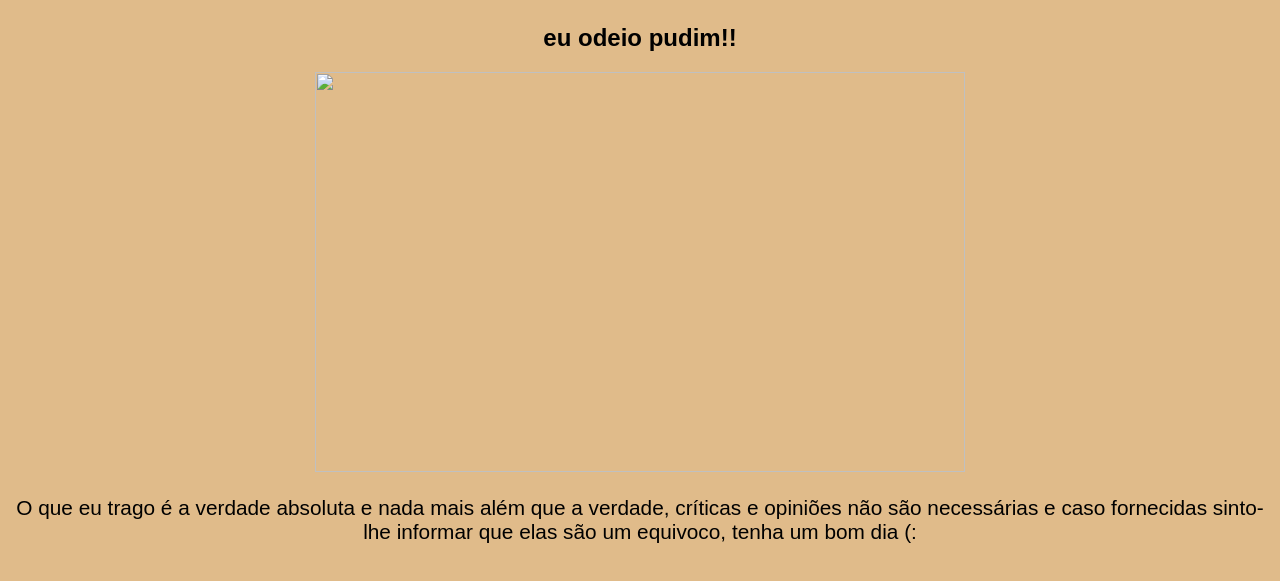
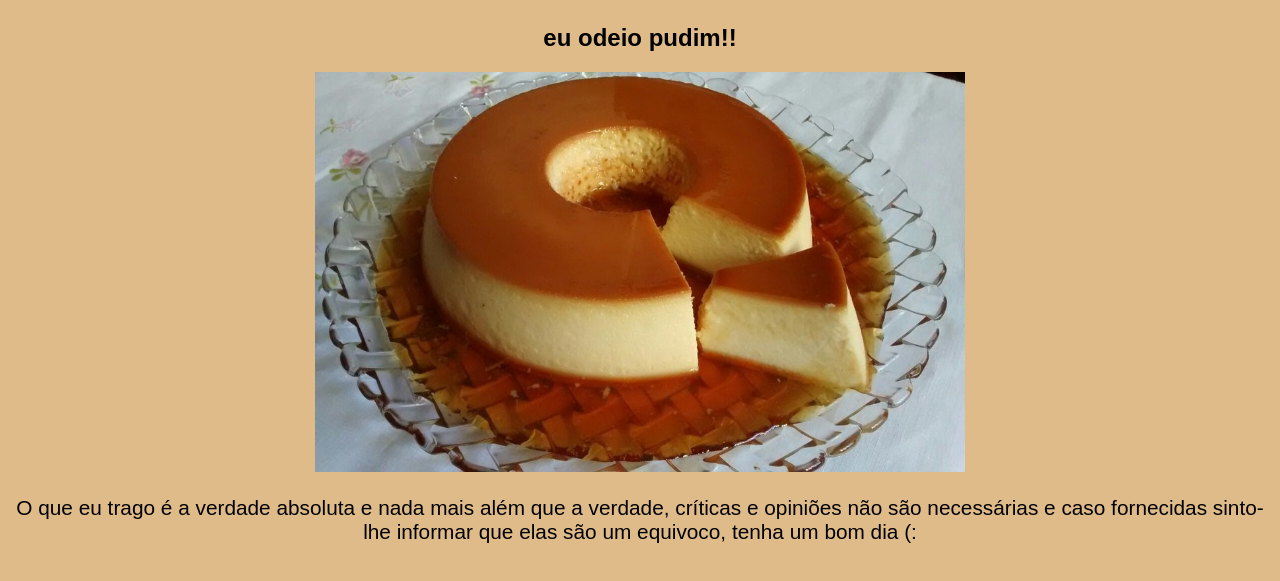
Before and after one commit to michelms02/michelms02.github.io, a plain HTML site: page index.html in a window 1280 px wide. Shown: the part 75-656 px from the top of the page. Drawn offline with Linux system fonts and the light colour scheme.

Commit message:
Update index.html

```diff
--- a/index.html
+++ b/index.html
@@ -10,7 +10,7 @@
 <div align="center"> <!-- divisória para centralizar sem precisar de CSS -->
     <h1>Meu Deus do céu</h1>
     <h2>eu odeio pudim!!</h2>
-      <img src="assests/pudimFedido.jpg" width="650" height="400">
+      <img src="assets/pudimFedido.jpg" width="650" height="400">
 <p>O que eu trago é a verdade absoluta e nada mais além que a verdade, críticas e opiniões não são necessárias e caso fornecidas sinto-lhe informar que elas são um equivoco, tenha um bom dia (:</p>
     </div>
   </body>
```
